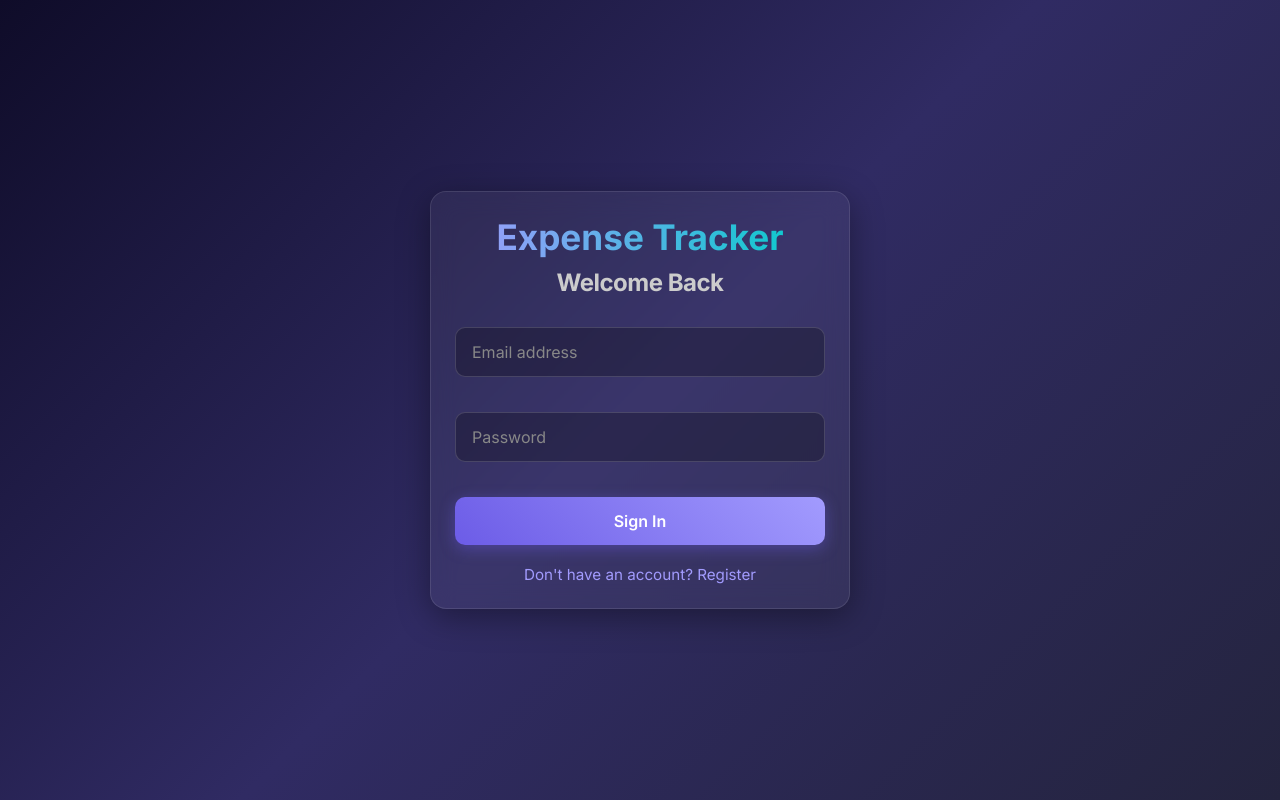
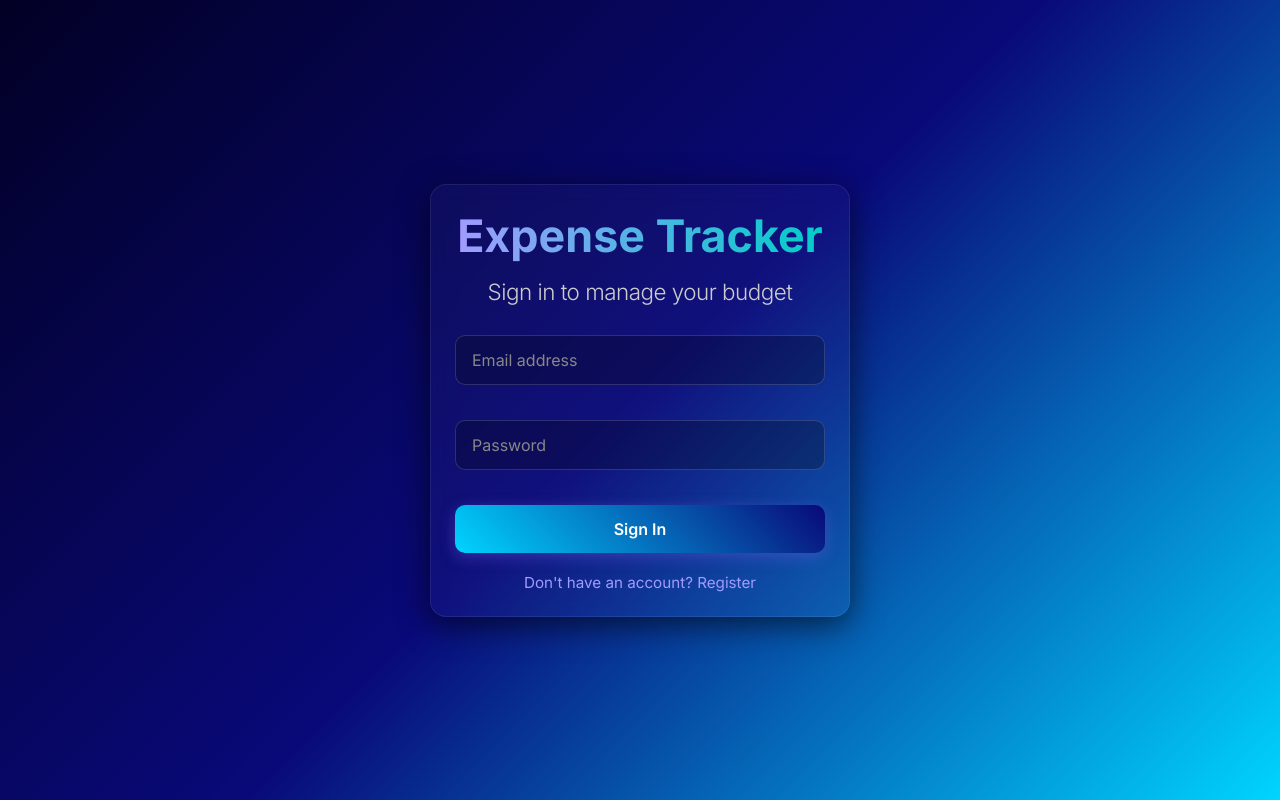
Before and after one commit to Nujat11/web_development_project, a React (Vite) app in the folder Frontend/: page /login in a window 1280 px wide. Built offline with nearby package versions, Linux system fonts and the light colour scheme.

Commit message:
Update UI colors and login/logout messages

```diff
--- a/Frontend/src/components/Navbar.jsx
+++ b/Frontend/src/components/Navbar.jsx
@@ -5,7 +5,7 @@ function Navbar() {
 
   const handleLogout = () => {
     localStorage.removeItem('user');
-    navigate('/login');
+    navigate('/login?logout=true');
   };
 
   return (
--- a/Frontend/src/index.css
+++ b/Frontend/src/index.css
@@ -1,15 +1,15 @@
 @import url('https://fonts.googleapis.com/css2?family=Inter:wght@300;400;500;600;700&display=swap');
 
 :root {
-  --bg-gradient: linear-gradient(135deg, #0f0c29, #302b63, #24243e);
-  --glass-bg: rgba(255, 255, 255, 0.05);
-  --glass-border: rgba(255, 255, 255, 0.1);
-  --glass-shadow: 0 8px 32px 0 rgba(0, 0, 0, 0.37);
+  --bg-gradient: linear-gradient(135deg, #020024, #090979, #00d4ff);
+  --glass-bg: rgba(255, 255, 255, 0.03);
+  --glass-border: rgba(255, 255, 255, 0.08);
+  --glass-shadow: 0 8px 32px 0 rgba(0, 0, 0, 0.6);
   --text-primary: #ffffff;
-  --text-secondary: #b3b3b3;
-  --accent-color: #6c5ce7;
-  --income-color: #00cec9;
-  --expense-color: #ff7675;
+  --text-secondary: #cacedb;
+  --accent-color: #00d4ff;
+  --income-color: #2ecc71;
+  --expense-color: #e74c3c;
 }
 
 * { box-sizing: border-box; margin: 0; padding: 0; font-family: 'Inter', sans-serif; }
--- a/Frontend/src/pages/Login.jsx
+++ b/Frontend/src/pages/Login.jsx
@@ -1,19 +1,29 @@
 import { useState, useEffect } from 'react';
-import { useNavigate, Link } from 'react-router-dom';
+import { useNavigate, Link, useLocation } from 'react-router-dom';
 import api from '../api';
 
 function Login() {
   const [email, setEmail] = useState('');
   const [password, setPassword] = useState('');
   const [error, setError] = useState('');
+  const [showThankYou, setShowThankYou] = useState(false);
   const navigate = useNavigate();
+  const location = useLocation();
 
   useEffect(() => {
     const user = localStorage.getItem('user');
     if (user) {
       navigate('/dashboard');
     }
-  }, [navigate]);
+
+    // Check for logout query param
+    const params = new URLSearchParams(location.search);
+    if (params.get('logout') === 'true') {
+      setShowThankYou(true);
+      // Clean up URL
+      window.history.replaceState({}, document.title, "/login");
+    }
+  }, [navigate, location]);
 
   const handleSubmit = async (e) => {
     e.preventDefault();
@@ -29,8 +39,16 @@ function Login() {
   return (
     <div className="auth-container">
       <div className="glass-panel auth-box">
-        <h1 className="navbar-brand" style={{textAlign: "center", marginBottom: "10px", fontSize: "2.2rem"}}>Expense Tracker</h1>
-        <h2 className="auth-title" style={{marginTop: 0, fontSize: "1.5rem", color: "#ccc"}}>Welcome Back</h2>
+        <h1 className="navbar-brand" style={{textAlign: "center", marginBottom: "15px", fontSize: "2.8rem", display: "block"}}>Expense Tracker</h1>
+
+        {showThankYou && (
+          <div className="success-msg" style={{textAlign: "center", padding: "15px", background: "rgba(46, 204, 113, 0.1)", color: "#2ecc71", borderRadius: "10px", marginBottom: "20px", border: "1px solid rgba(46, 204, 113, 0.2)"}}>
+            ✨ Thank you for using Expense Tracker!
+          </div>
+        )}
+
+        <h2 className="auth-title" style={{marginTop: 0, fontSize: "1.4rem", color: "#ccc", textAlign: "center", fontWeight: "300"}}>Sign in to manage your budget</h2>
+
         {error && <div className="error-msg">{error}</div>}
         <form onSubmit={handleSubmit}>
           <div className="form-group">
@@ -53,7 +71,7 @@ function Login() {
               required
             />
           </div>
-          <button type="submit" className="btn-primary">Sign In</button>
+          <button type="submit" className="btn-primary" style={{background: 'linear-gradient(45deg, #00d4ff, #090979)'}}>Sign In</button>
         </form>
         <Link to="/register" className="auth-link">Don't have an account? Register</Link>
       </div>
```
